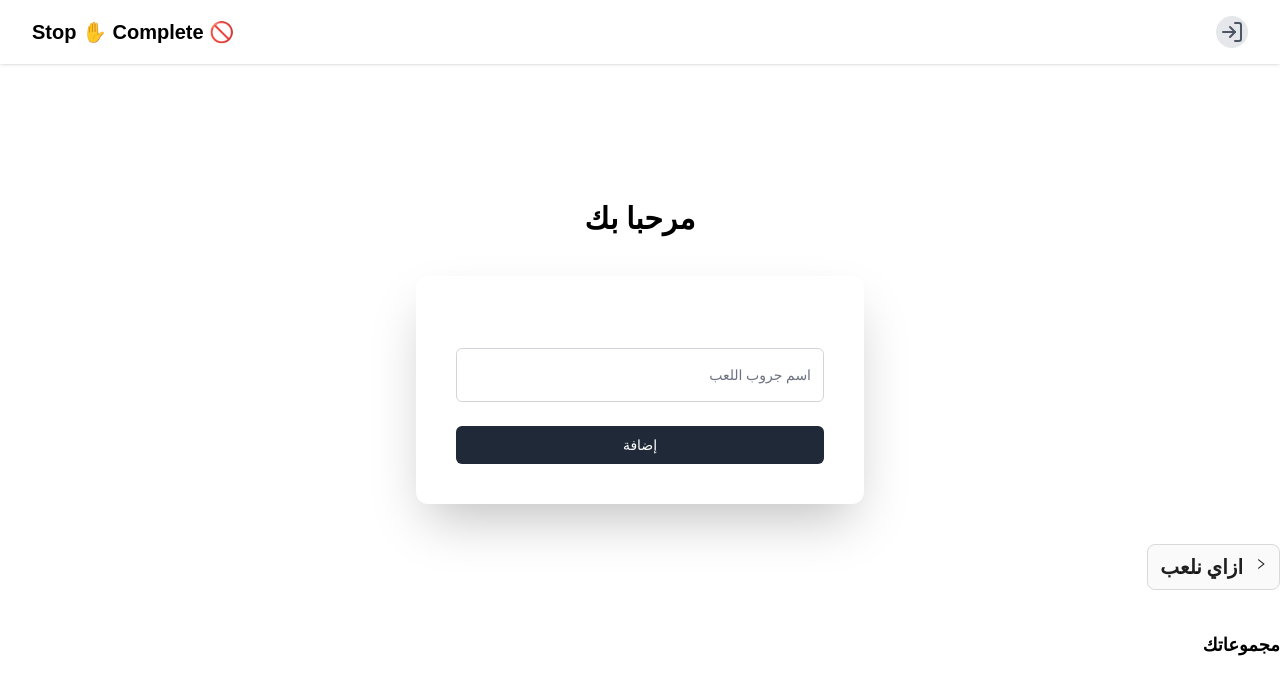
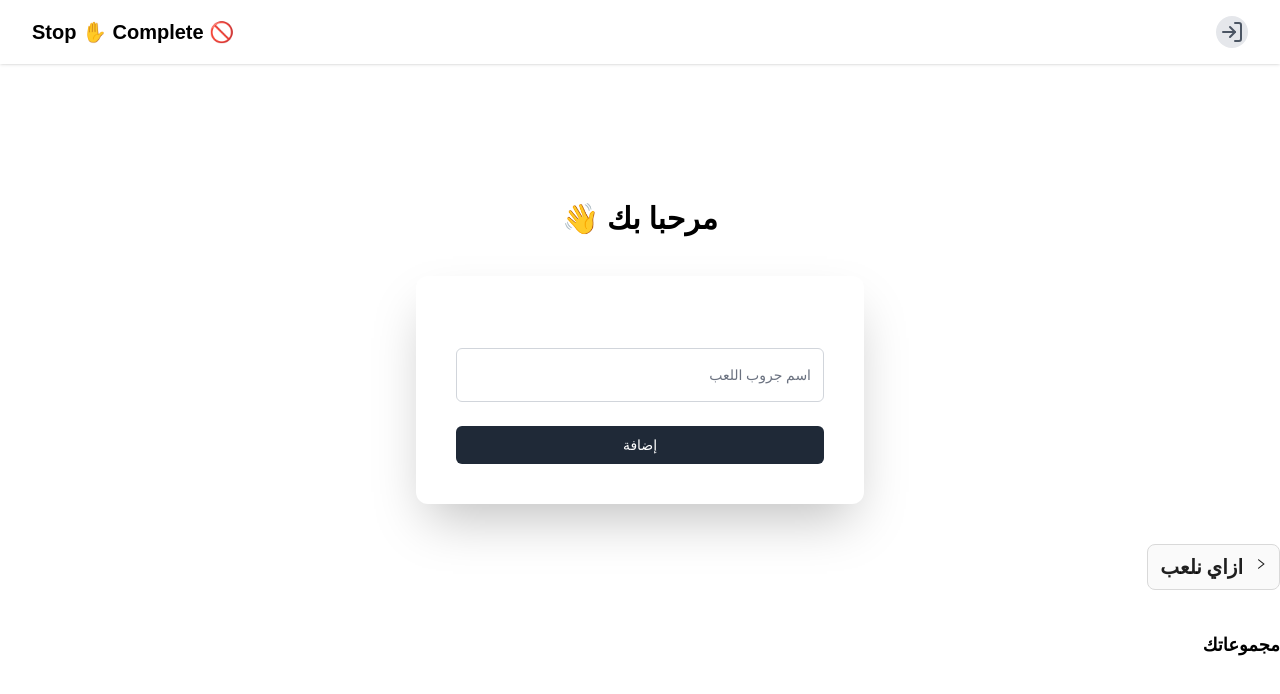
Before and after one commit to yousefjoe1/stop-complete-g, a React (Vite) app: page / in a window 1280 px wide. Shown: the top 694 px of the page. Built offline with nearby package versions, Linux system fonts and the light colour scheme.

Commit message:
update home add emoji

```diff
--- a/src/Pages/Home/Home.tsx
+++ b/src/Pages/Home/Home.tsx
@@ -76,7 +76,7 @@ const Home = () => {
         dir="rtl"
         className="min-h-screen pt-20 container mx-auto lg:px-0 px-5 pb-10"
       >
-        <h1 className="lg:text-3xl font-bold my-10 text-center">مرحبا بك</h1>
+        <h1 className="lg:text-3xl font-bold my-10 text-center">مرحبا بك 👋</h1>
 
         {/* اضافة جروب للعب */}
         {/* <section className="flex items-center justify-center py-12 px-4 sm:px-6 lg:px-8"> */}
```
